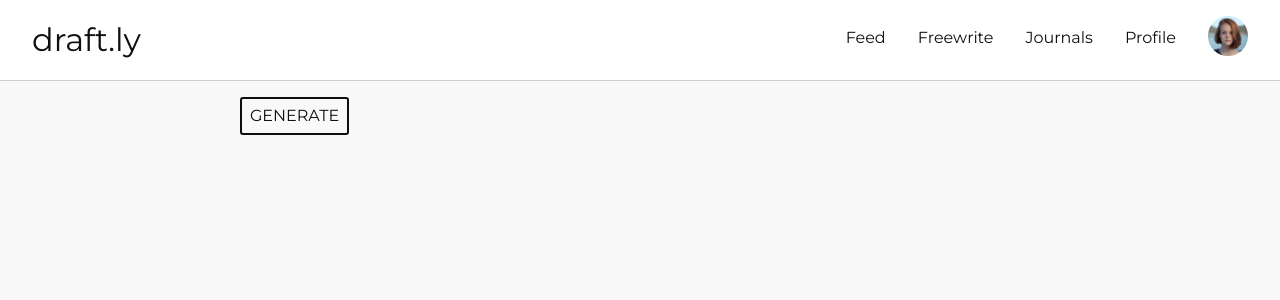
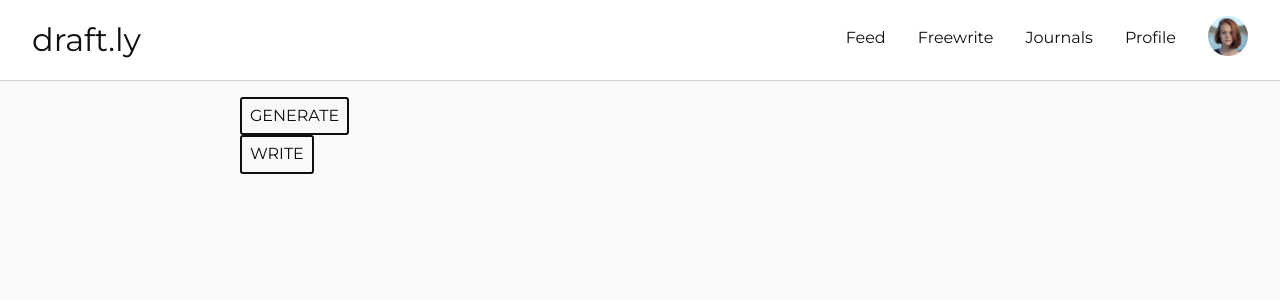
Before and after one commit to davidpowellme/draftly, a Jekyll site: the page built from generate.html, in a window 1280 px wide. Shown: the top 300 px of the page. Built offline with Jekyll 4.4.1, drawn with Linux system fonts in a browser that asks for light colours; nearby versions of some CDN libraries.

Commit message:
editor button

```diff
--- a/_includes/footer.html
+++ b/_includes/footer.html
@@ -90,6 +90,11 @@
   document.getElementById("prompt").textContent = firstname;
 };
 
+$('.write').click(function(){
+
+  $('#writer').slideToggle(1000);
+
+});
 
 
 </script>
--- a/_sass/_global.scss
+++ b/_sass/_global.scss
@@ -528,3 +528,7 @@
 @media (min-width: 650px) {
 	.feed .post {padding: 0.5em 1em;}
 }
+
+//RANDOM
+
+#writer {display: none;}
--- a/generate.html
+++ b/generate.html
@@ -5,3 +5,7 @@
 <div id="prompt"></div>
 
 <input class="btn dark" type="button" value="Generate" onclick="postmessage();" />
+
+<input class="btn dark write" type="button" value="Write" onclick="startwriting();" />
+
+<textarea name="" id="writer" cols="30" rows="10"></textarea>
```
